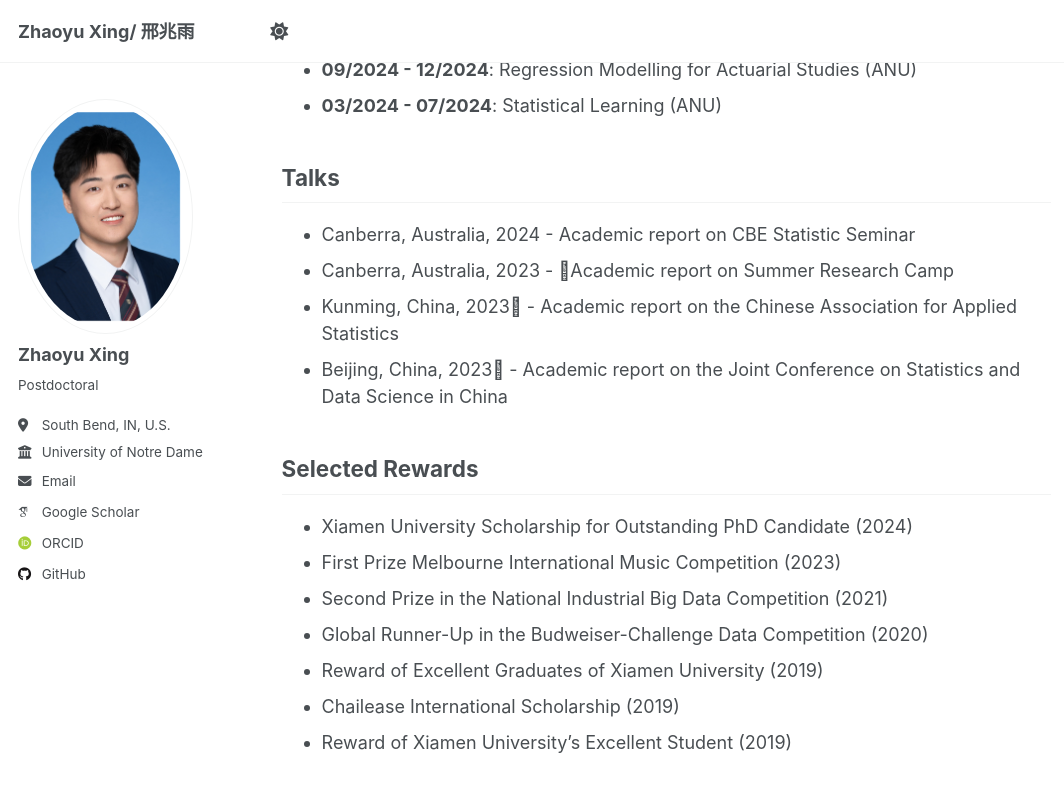
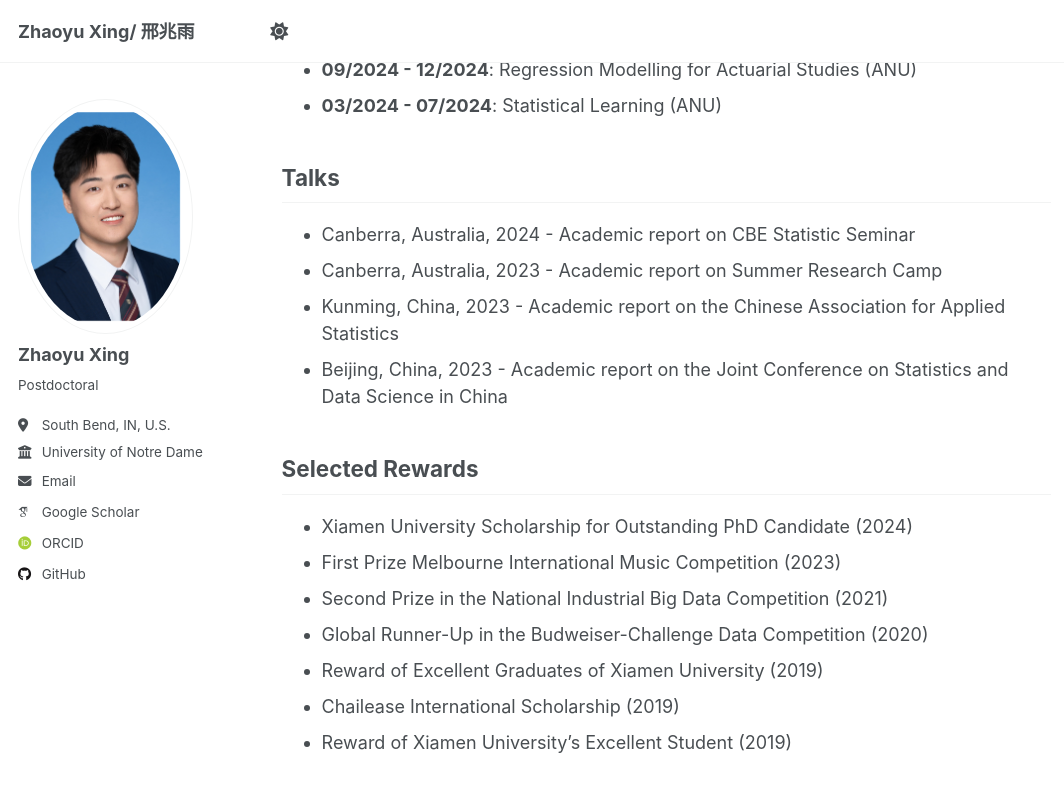
Before and after one commit to ZhaoyuXingStat/ZhaoyuXingStat.github.io, a Jekyll site: the page built from _pages/about.md, in a window 1280 px wide and 900 px high, scrolled down 1591 px. Shown: the top 792 px of the window, without its empty margins (0-1064 px from the left). Built offline with Jekyll 4.4.1, drawn with Linux system fonts in a browser that asks for light colours; some web fonts are replaced.

```diff
--- a/_pages/about.md
+++ b/_pages/about.md
@@ -44,10 +44,10 @@ See my [Google Scholar](https://scholar.google.com/citations?user=go6euNkAAAAJ&h
 
 
 ## Talks
--  Canberra, Australia, 2024 -  Academic report on CBE Statistic Seminar
--  Canberra, Australia, 2023 - Academic report on Summer Research Camp
--  Kunming, China, 2023	- Academic report on the Chinese Association for Applied Statistics
--  Beijing, China, 2023	- Academic report on the Joint Conference on Statistics and Data Science in China
+-  Canberra, Australia, 2024 - Academic report on CBE Statistic Seminar
+-  Canberra, Australia, 2023 - Academic report on Summer Research Camp
+-  Kunming, China, 2023 - Academic report on the Chinese Association for Applied Statistics
+-  Beijing, China, 2023 - Academic report on the Joint Conference on Statistics and Data Science in China
 
 
 
```
